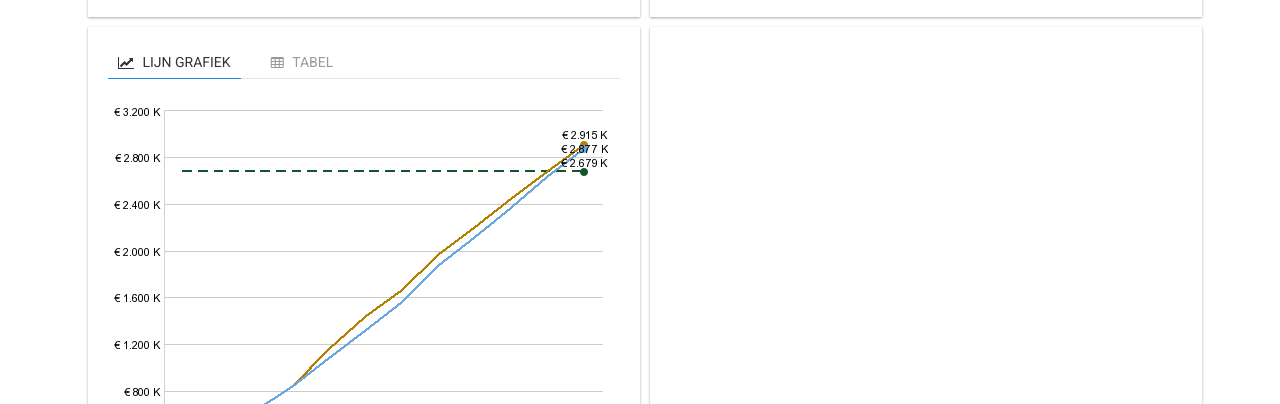
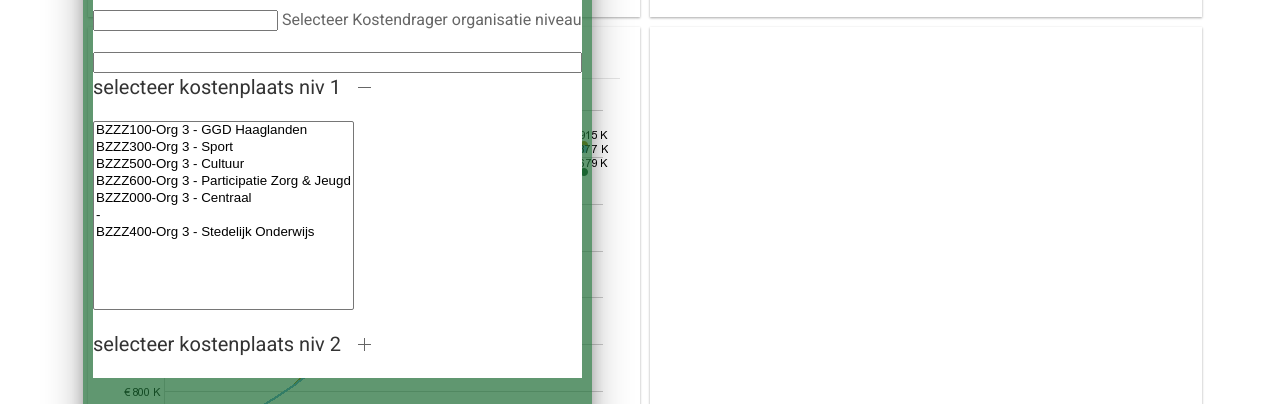
Before and after one commit to jsdelivrbot/Cognos_dashboard, a website built with Parcel: page index.html in a window 1280 px wide. Shown: the part 396-800 px from the top of the page. Built offline with nearby package versions, Linux system fonts and the light colour scheme.

Commit message:
sidebar visible gemaakt

```diff
--- a/index.html
+++ b/index.html
@@ -102,7 +102,7 @@
         <ul uk-accordion>
           <!-- eerste accordion item -->
           <li class="uk-open">
-            <a class="uk-accordion-title" href="#">selecteer kostenplaats</a>
+            <a class="uk-accordion-title" href="#">selecteer kostenplaats niv 1</a>
             <div class="uk-accordion-content">
             <SELECT id=PRMT_niv1 class="clsSelectControl pv" aria-invalid=false style="WIDTH: auto" multiple size=11>
                     <OPTION value=BZZZ100 dv="BZZZ100-Org 3 - GGD Haaglanden">BZZZ100-Org&nbsp;3&nbsp;-&nbsp;GGD&nbsp;Haaglanden</OPTION>
@@ -117,7 +117,7 @@
           </li>
 <!-- tweede accordion item -->
           <li>
-            <a class="uk-accordion-title" href="#">Item 2</a>
+            <a class="uk-accordion-title" href="#">selecteer kostenplaats niv 2</a>
             <div class="uk-accordion-content">
               <h3>Kostenplaats niv 2</h3>
               <SELECT id=PRMT_niv2 class="clsSelectControl pv" aria-invalid=false style="WIDTH: auto" multiple size=11>
--- a/src/css/style.css
+++ b/src/css/style.css
@@ -24,7 +24,7 @@
   grid-row: row 2 / span 3;
   z-index: 3;
   background-color: rgba(29, 107, 52, 0.7);
-  visibility: hidden;
+  visibility: visible;
 }
 
 .content {
```
